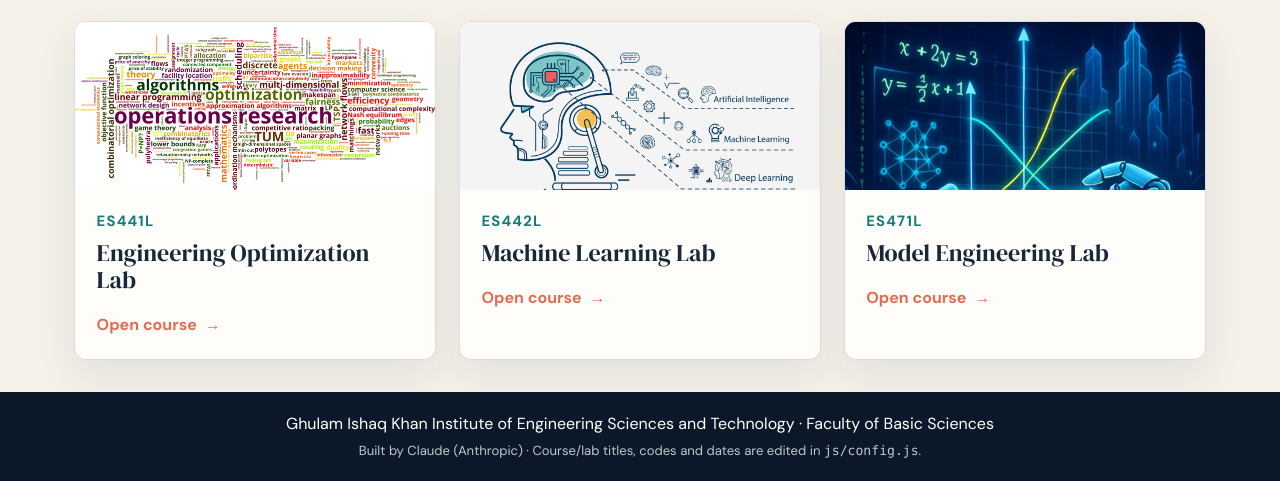
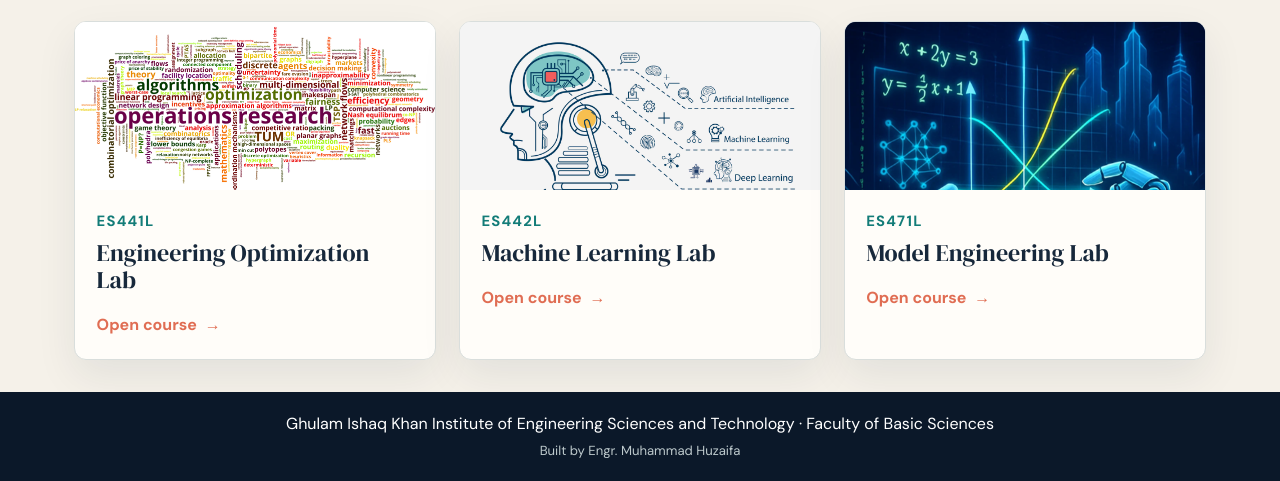
Before and after one commit to fbslabs/fbslabs.github.io, a plain HTML site: page index.html in a window 1280 px wide. Shown: the part 322-803 px from the top of the page. Drawn offline with Linux system fonts and the light colour scheme.

Commit message:
Update index.html

```diff
--- a/index.html
+++ b/index.html
@@ -33,7 +33,7 @@
 
 <footer>
   <p>Ghulam Ishaq Khan Institute of Engineering Sciences and Technology · Faculty of Basic Sciences</p>
-  <p class="small">Built by Claude (Anthropic) · Course/lab titles, codes and dates are edited in <code>js/config.js</code>.</p>
+  <p class="small">Built by Engr. Muhammad Huzaifa</p>
 </footer>
 
 <script src="js/config.js"></script>
```
